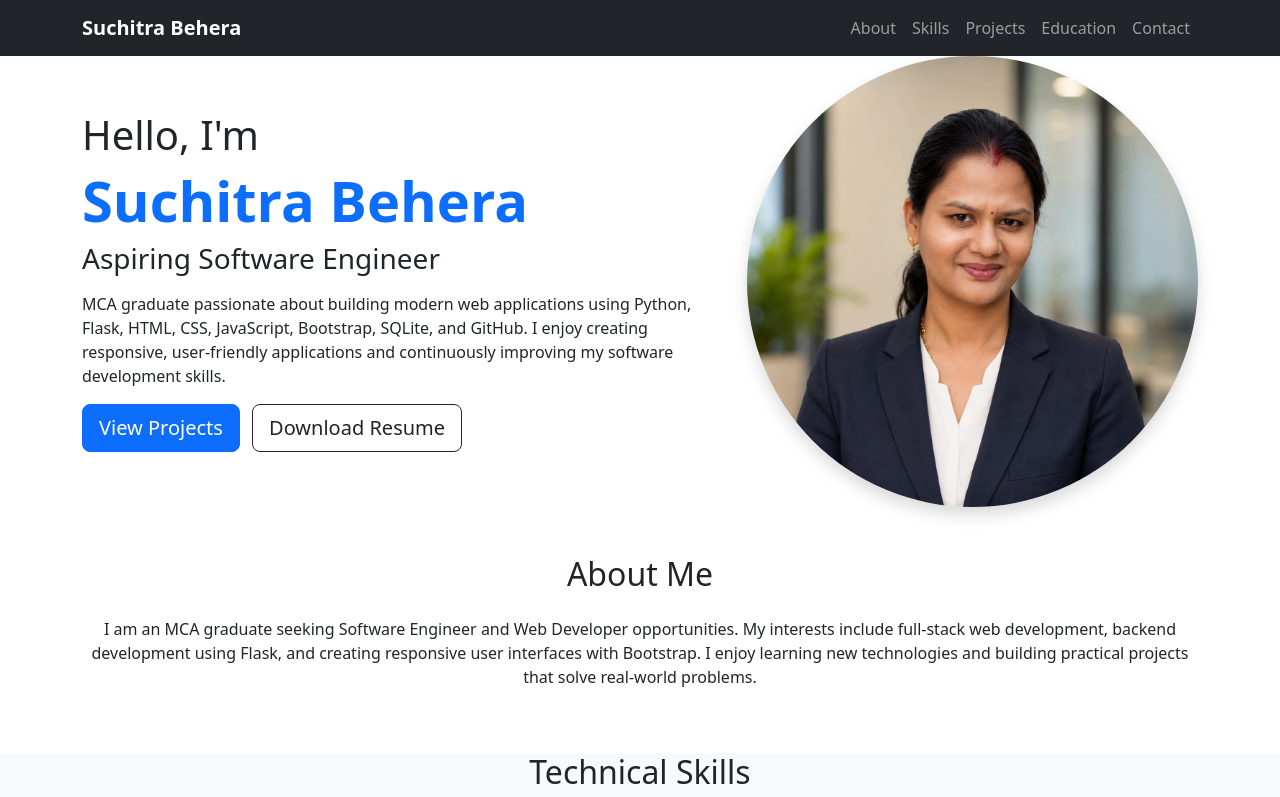
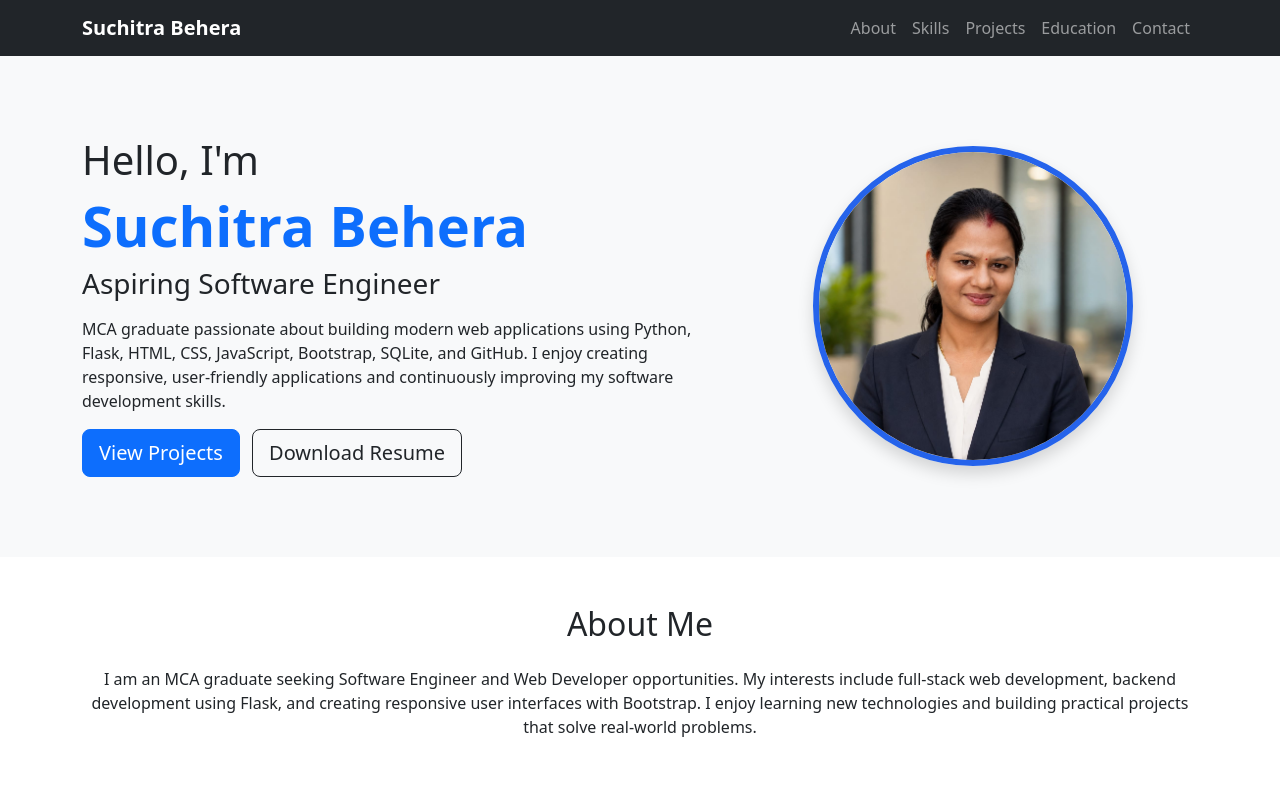
Before and after one commit to Suchi1902/My-Portfolio-Suchitra-, a plain HTML site: page index.html in a window 1280 px wide. Shown: the top 797 px of the page. Drawn offline with nearby package versions, Linux system fonts and the light colour scheme.

Commit message:
Added profile photo

```diff
--- a/index.html
+++ b/index.html
@@ -98,7 +98,8 @@ Download Resume
 <div class="col-lg-5 text-center">
 
 <img src="assets/profile.png"
-class="img-fluid rounded-circle shadow profile-img">
+     alt="Suchitra Behera"
+     class="img-fluid rounded-circle shadow profile-img">
 
 </div>
 
--- a/style.css
+++ b/style.css
@@ -222,3 +222,18 @@ margin-top:20px;
     margin-right:10px;
     margin-top:10px;
 }
+/* Hero Section */
+
+.hero{
+    padding:80px 0;
+    background:#f8f9fa;
+}
+
+.profile-img{
+    width:320px;
+    height:320px;
+    object-fit:cover;
+    border-radius:50%;
+    border:6px solid #2563eb;
+    box-shadow:0 10px 30px rgba(0,0,0,0.2);
+}
```
